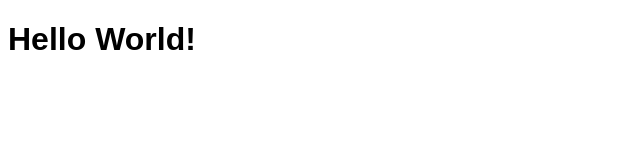
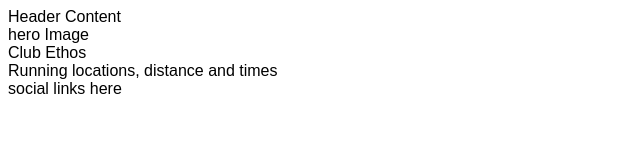
Before and after one commit to shanecoen/Love-running-code-institute, a plain HTML site: page index.html in a window 1280 px wide. Shown: the whole page, without its empty margins (0-640 px from the left). Drawn offline with Linux system fonts and the light colour scheme.

Commit message:
Add core structure for home page

```diff
--- a/index.html
+++ b/index.html
@@ -10,6 +10,22 @@
     <title>Love Running</title>
 </head>
 <body>
-    <h1>Hello World!</h1>
+    <header>Header Content</header>
+
+    <Section>
+        hero Image
+    </Section>
+
+    <Section>
+        Club Ethos
+    </Section>
+
+    <Section>
+        Running locations, distance and times
+    </Section>
+
+    <footer>
+        social links here
+    </footer>
 </body>
 </html>
```
